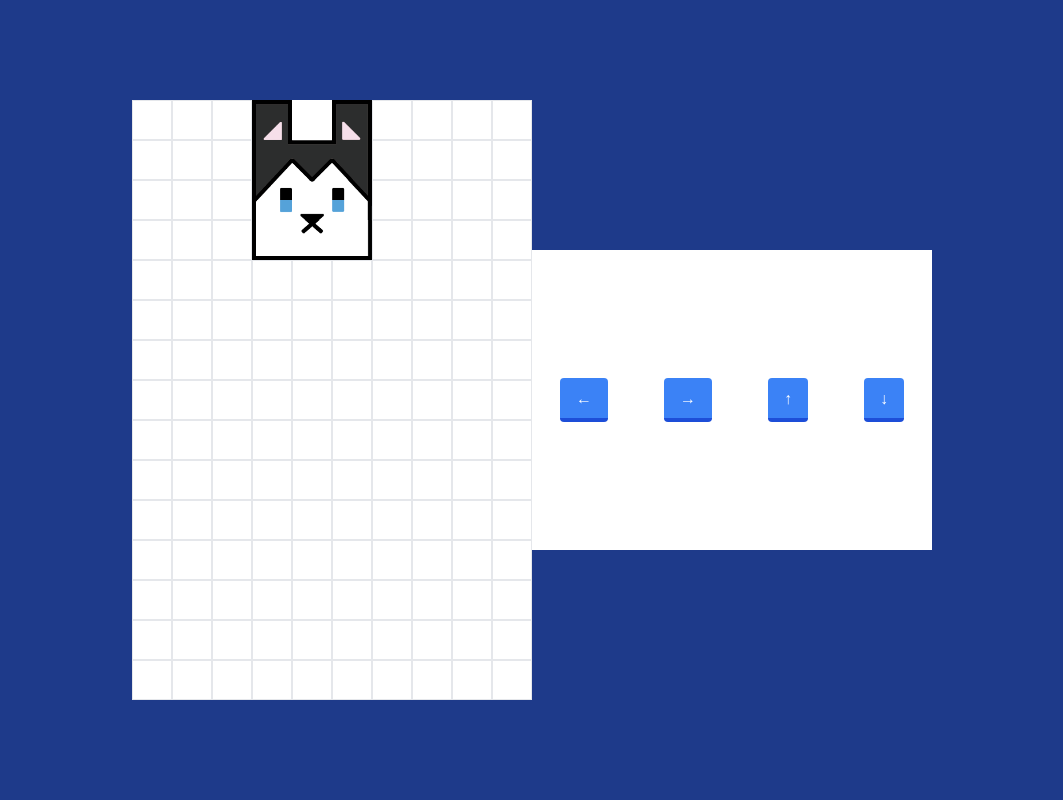
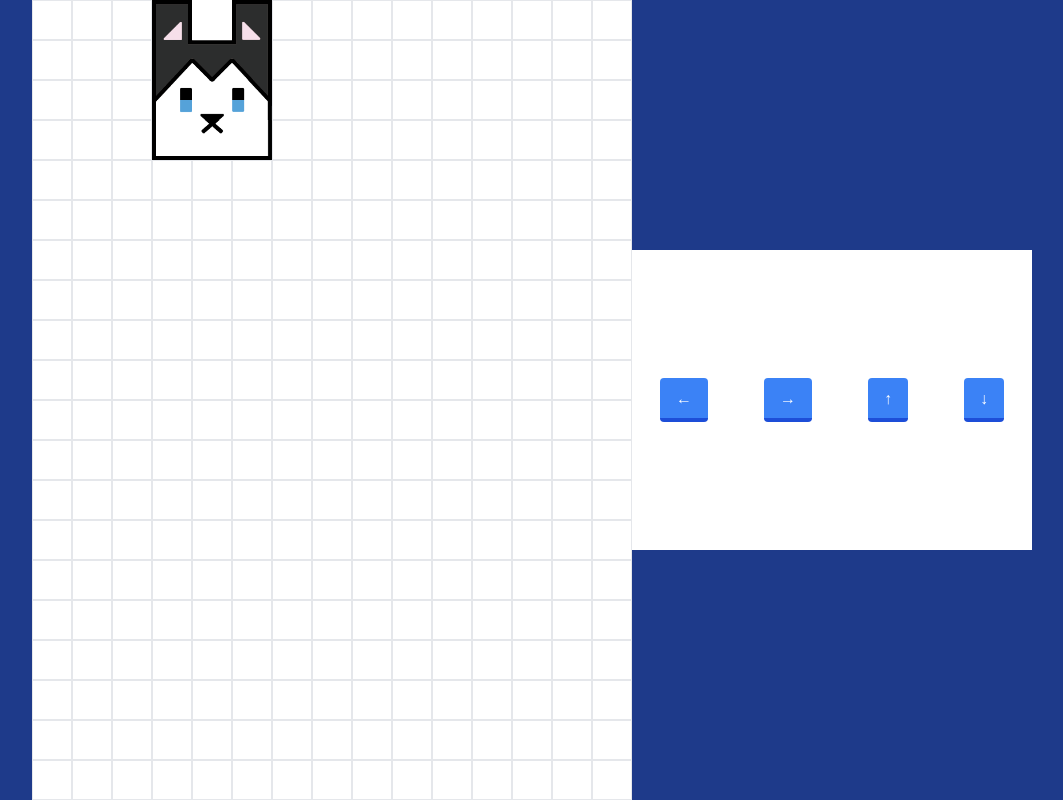
Before and after one commit to vel-3633f/tetrisReactApp, a React (Vite) app: page / in a window 1280 px wide. Shown: the whole page, without its empty margins (108-1171 px from the left). Built offline with nearby package versions, Linux system fonts and the light colour scheme.

Commit message:
配列を回転させる方法を見つけた

```diff
--- a/src/components/GameScreen.tsx
+++ b/src/components/GameScreen.tsx
@@ -1,14 +1,18 @@
+import { useEffect } from "react";
 import { useRecoilState } from "recoil";
-import useCreateMino from "../hooks/useCreateMino";
 import { blockState } from "../status/blockState";
+import createMino from "../features/createMino";
 
 export const GameScreen = () => {
-  const [currentBoard] = useRecoilState(blockState);
-  const updatedBoard = useCreateMino(currentBoard);
+  const [currentBoard,setCurrentBoard] = useRecoilState(blockState);
+  useEffect(() => {
+    const updatedBoard = createMino(currentBoard);
+    setCurrentBoard(updatedBoard)
+  },[]);
 
   return (
     <div className="bg-white">
-      {updatedBoard.map((row, r_i) => {
+      {currentBoard.map((row, r_i) => {
         return (
           <div className="flex" key={r_i}>
             {row.map((val, v_i) => {
--- a/src/components/keyboard/Button.tsx
+++ b/src/components/keyboard/Button.tsx
@@ -1,13 +1,10 @@
 import { buttonProps } from "../../lib/interface/gameProps";
 
-const Button = ({ item }: buttonProps) => {
-  const onClick = () => {
-    console.log("click");
-  };
+const Button = ({ item, func }: buttonProps) => {
   return (
     <button
       className="bg-blue-500 hover:bg-blue-400 text-white font-bold py-2 px-4 border-b-4 border-blue-700 hover:border-blue-500 rounded"
-      onClick={onClick}
+      onClick={func}
     >
       {item}
     </button>
--- a/src/components/keyboard/KeyBoard.tsx
+++ b/src/components/keyboard/KeyBoard.tsx
@@ -1,13 +1,14 @@
+import rotateMino from "../../features/rotateMino";
 import Button from "./Button";
 
 const KeyBoard = () => {
-  // エラーを防ぐために一度全てleftの関数を置いておく
+  // エラーを防ぐために一度全てrotatedの関数を置いておく
   return (
     <div className="flex justify-around items-center h-full">
-      <Button item="←" />
-      <Button item="→" />
-      <Button item="↑" />
-      <Button item="↓" />
+      <Button item="←" func={ rotateMino} />
+      <Button item="→" func={ rotateMino} />
+      <Button item="↑" func={ rotateMino} />
+      <Button item="↓" func={ rotateMino} />
     </div>
   );
 };
--- a/src/hooks/useCreateMino.ts
+++ b/src/features/createMino.ts
@@ -1,12 +1,11 @@
 import { animalMinos } from "../lib/constants/animalMino";
 import { defaltCellProp } from "../lib/interface/gameProps";
 
-const useCreateMino = (currentBoard: defaltCellProp[][]) => {
-  const aniRowLength = animalMinos.husky[0].length;
+const createMino = (currentBoard: defaltCellProp[][]) => {
+  const upgradedBoard = currentBoard.map((row) => [...row]);
+  // const aniRowLength = animalMinos.husky[0].length;
   const aniColLength = animalMinos.husky.length;
-  const upgradedBoard = currentBoard.map((row) => [...row]);
 
-  console.log(aniColLength, aniRowLength, animalMinos.husky);
   for (let i = 0; i < aniColLength; i++) {
     upgradedBoard[i].splice(3, 3, ...animalMinos.husky[i]);
   }
@@ -14,4 +13,4 @@ const useCreateMino = (currentBoard: defaltCellProp[][]) => {
   return upgradedBoard;
 };
 
-export default useCreateMino;
+export default createMino;
--- /dev/null
+++ b/src/features/rotateMino.ts
@@ -0,0 +1,39 @@
+const rotateMino = () => {
+  const array = [
+    [1, 2, 3, 4],
+    [5, 6, 7, 8],
+    [9, 10, 11, 12],
+  ];
+  console.log(rotate(array));
+};
+
+export default rotateMino;
+
+//配列を90度右に回転
+function rotate(array: number[][]): number[][] {
+  const ROW = array.length;
+  const COL = array[0].length;
+  const row = ROW - 1;
+  const a: number[][] = [];
+  for (let c = 0; c < COL; c++) {
+    a[c] = [];
+    for (let r = 0; r < ROW; r++) {
+      a[c][r] = array[row - r][c];
+    }
+  }
+  return a;
+}
+
+// 参考
+
+// export const rotate = ({ piece, direction }) => {
+//   // Transpose rows and columns
+//   const newPiece = piece.map((_, index) =>
+//     piece.map((column) => column[index])
+//   );
+
+//   // Reverse rows to get a rotated matrix
+//   if (direction > 0) return newPiece.map((row) => row.reverse());
+
+//   return newPiece.reverse();
+// };
--- a/src/lib/constants/animalMino.ts
+++ b/src/lib/constants/animalMino.ts
@@ -1,8 +1,4 @@
-const defaultCell = (className: string) => ({
-  isOccupied: false,
-  className: className,
-  direction: "up",
-});
+import { defaultCell } from "./defaultCell";
 
 const huskyMino = [
   [defaultCell("husky01"), defaultCell(""), defaultCell("husky02")],
--- a/src/lib/constants/defaultBoard.ts
+++ b/src/lib/constants/defaultBoard.ts
@@ -1,16 +1,11 @@
-//board
+import { defaultCell } from "./defaultCell";
+// 10*30の配列
 
-// 10*30の配列
-const defaultCell = {
-  isOccupied: false,
-  className: "border",
-  direction: "up",
-};
-const rows = 15;
-const columns = 10;
+const rows = 20;
+const columns = 15;
 
 const builtRows = Array.from({ length: rows }, () =>
-  Array.from({ length: columns }, () => ({ ...defaultCell }))
+  Array.from({ length: columns }, () => ({ ...defaultCell("border") }))
 );
 
 export const iniData = {
--- /dev/null
+++ b/src/lib/constants/defaultCell.ts
@@ -0,0 +1,6 @@
+export const defaultCell = (className: string) => ({
+  isOccupied: false,
+  className: className,
+  direction: "up",
+  isDropped: false,
+});
--- a/src/lib/interface/gameProps.ts
+++ b/src/lib/interface/gameProps.ts
@@ -5,6 +5,7 @@ export interface BlockProps {
 
 export interface buttonProps {
   item: string;
+  func(): void;
 }
 
 export interface defaltCellProp {
```
